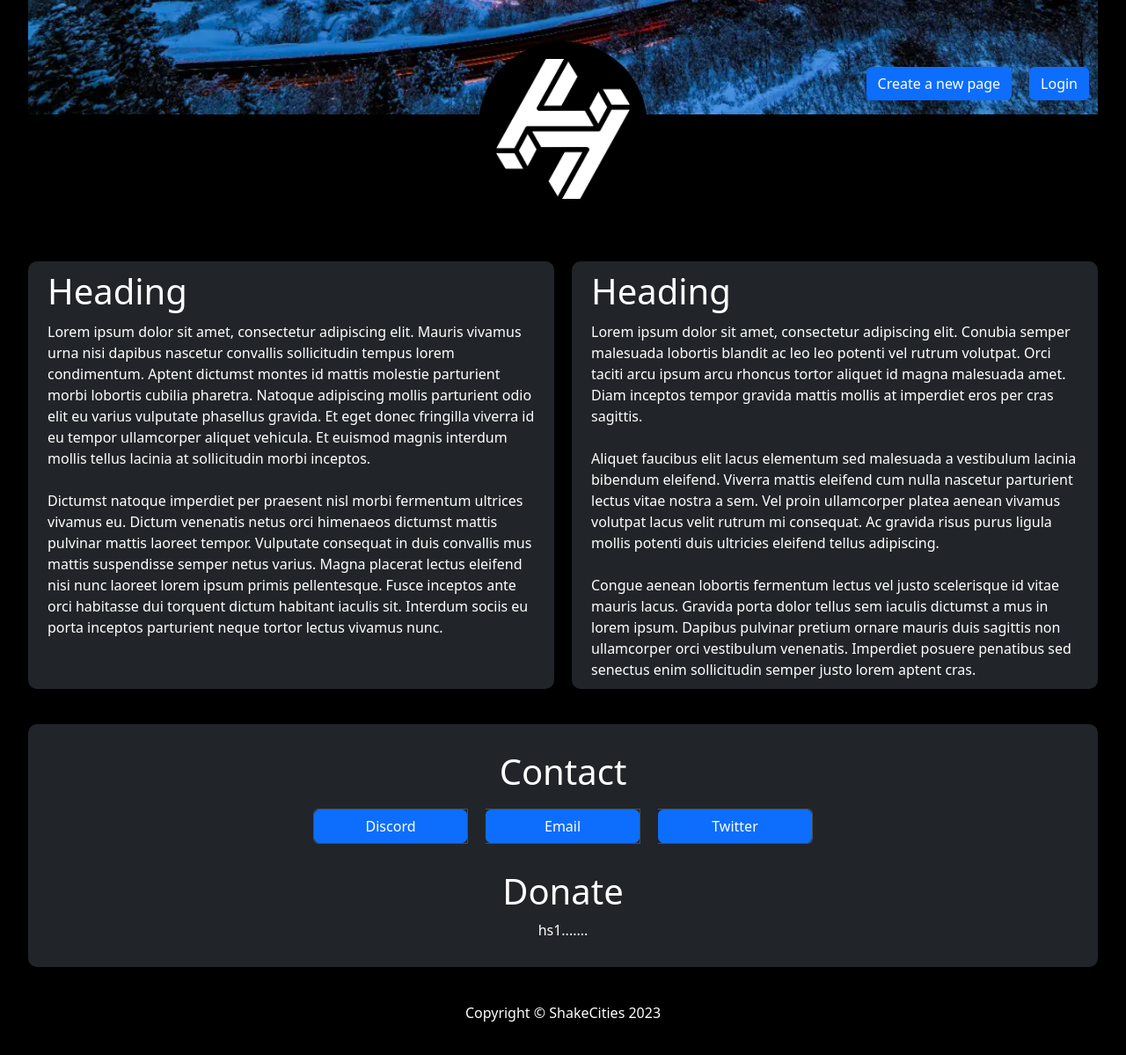
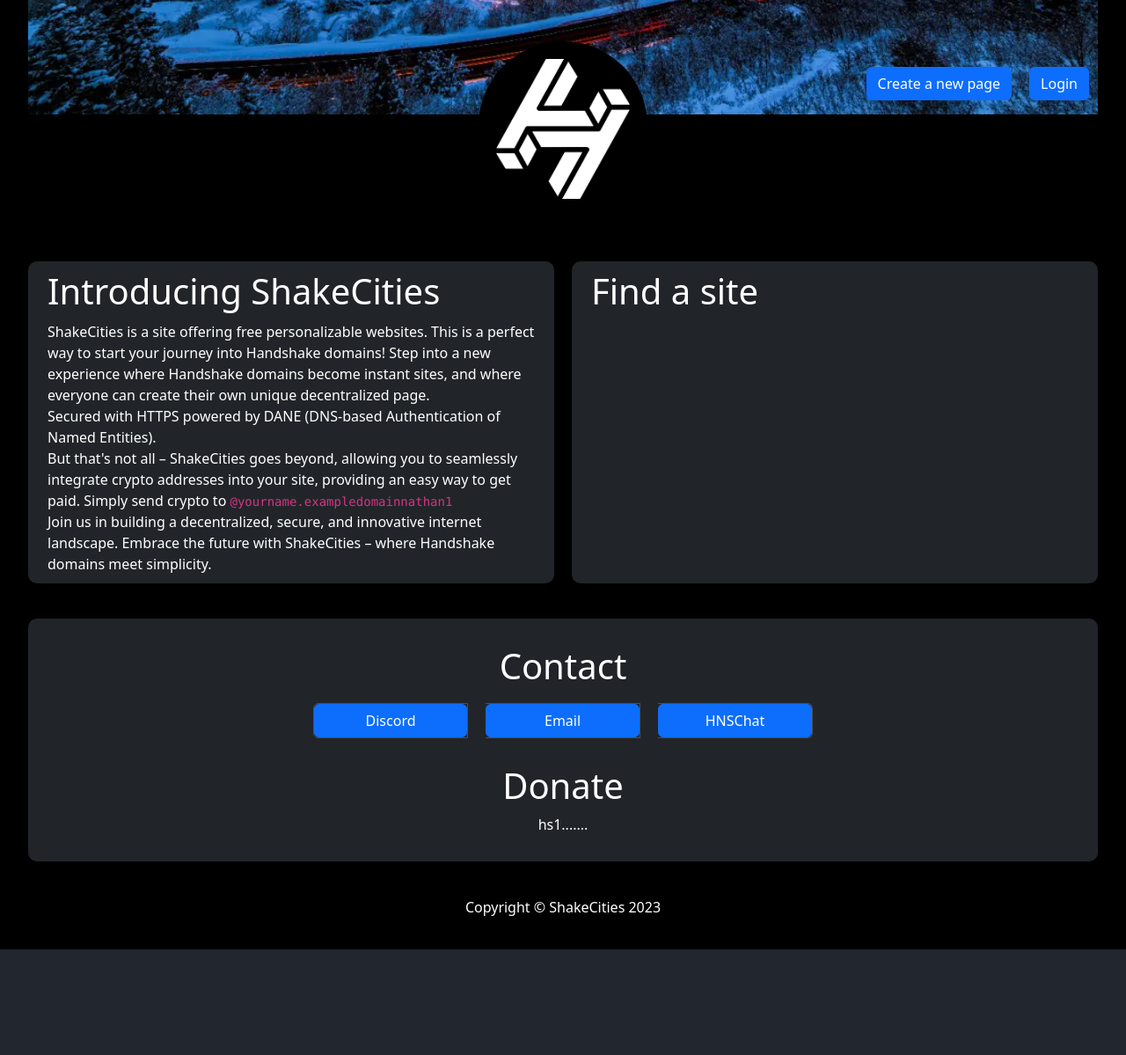
Before and after one commit to Nathanwoodburn/shakecities, a Flask app: page / in a window 1280 px wide. Shown: the whole page at 88% size. After the commit the page ends 1079 px from the top, so only its background shows below. Run offline with Flask 3, Linux system fonts and the light colour scheme; data that the repository does not hold is empty; parts of the project's set-up code (start-up, migrations or seed data) failed here and were passed over; some libraries are stand-ins or nearby versions.

Commit message:
feat: Add home page info

```diff
--- a/db.py
+++ b/db.py
@@ -2,6 +2,7 @@ import mysql.connector
 import os
 import dotenv
 import json
+import random
 
 dotenv.load_dotenv()
 
@@ -200,3 +201,23 @@ def update_website_wallet(domain,token,address):
     connection.commit()
     cursor.close()
     connection.close()
+
+def get_random_sites():
+    connection = mysql.connector.connect(**dbargs)
+    cursor = connection.cursor()
+    cursor.execute("""
+        SELECT * FROM site
+    """)
+    data = cursor.fetchall()
+    cursor.close()
+    connection.close()
+
+    # Randomly pick 5
+    if len(data) > 5:
+        data = random.sample(data,5)
+
+    names = []
+    for site in data:
+        names.append(site[1])
+
+    return names
--- a/main.py
+++ b/main.py
@@ -24,6 +24,8 @@ CITY_DOMAIN = os.getenv('CITY_DOMAIN')
 if CITY_DOMAIN == None:
     CITY_DOMAIN = "exampledomainnathan1"
 
+random_sites = ""
+
 #Assets routes
 @app.route('/assets/<path:path>')
 def assets(path):
@@ -35,6 +37,15 @@ def error(message):
 
 @app.route('/')
 def index():
+    global random_sites
+    if random_sites == "":
+        random_sites_names = db.get_random_sites()
+        for site in random_sites_names:
+            random_sites += "<a href='https://" + site + "." + CITY_DOMAIN + "' target='_blank'>" + site + "." +CITY_DOMAIN+ "</a><br>"
+
+
+
+
     if 'token' in request.cookies:
         token = request.cookies['token']
         # Verify token
@@ -44,8 +55,8 @@ def index():
             resp = make_response(redirect('/'))
             resp.set_cookie('token', '', expires=0)
             return resp
-        return render_template('index.html',account=user['email'],account_link="account",account_link_name="Account",CITY_DOMAIN=CITY_DOMAIN)
-    return render_template('index.html',account="Login",account_link="login",account_link_name="Login",CITY_DOMAIN=CITY_DOMAIN)
+        return render_template('index.html',account=user['email'],account_link="account",account_link_name="Account",CITY_DOMAIN=CITY_DOMAIN,random_sites=random_sites)
+    return render_template('index.html',account="Login",account_link="login",account_link_name="Login",CITY_DOMAIN=CITY_DOMAIN,random_sites=random_sites)
 
 @app.route('/signup', methods=['POST'])
 def signup():
@@ -229,7 +240,12 @@ def catch_all(path):
 def not_found(e):
     return redirect('/')
 
-
+def update_random_sites():
+    global random_sites
+    random_sites_names = db.get_random_sites()
+    random_sites = ""
+    for site in random_sites_names:
+        random_sites += "<a href='https://" + site + "." + CITY_DOMAIN + "' target='_blank'>" + site + "." +CITY_DOMAIN+ "</a><br>"
 
 if __name__ == '__main__':
     db.check_tables()
--- a/requirements.txt
+++ b/requirements.txt
@@ -10,3 +10,4 @@ passlib
 argon2-cffi
 mysql-connector-python
 beautifulsoup4
+apscheduler
--- a/templates/assets/css/styles.min.css
+++ b/templates/assets/css/styles.min.css
@@ -1 +1 @@
-.bs-icon{--bs-icon-size:.75rem;display:flex;flex-shrink:0;justify-content:center;align-items:center;font-size:var(--bs-icon-size);width:calc(var(--bs-icon-size) * 2);height:calc(var(--bs-icon-size) * 2);color:var(--bs-primary)}.bs-icon-xs{--bs-icon-size:1rem;width:calc(var(--bs-icon-size) * 1.5);height:calc(var(--bs-icon-size) * 1.5)}.bs-icon-sm{--bs-icon-size:1rem}.bs-icon-md{--bs-icon-size:1.5rem}.bs-icon-lg{--bs-icon-size:2rem}.bs-icon-xl{--bs-icon-size:2.5rem}.bs-icon.bs-icon-primary{color:var(--bs-white);background:var(--bs-primary)}.bs-icon.bs-icon-primary-light{color:var(--bs-primary);background:rgba(var(--bs-primary-rgb),.2)}.bs-icon.bs-icon-semi-white{color:var(--bs-primary);background:rgba(255,255,255,.5)}.bs-icon.bs-icon-rounded{border-radius:.5rem}.bs-icon.bs-icon-circle{border-radius:50%}.right-align{right:0;margin-right:1%}.top-align{top:0;margin-top:1%}.sticky-bottom{width:100%;bottom:1%;left:0}
+a{color:inherit}.bs-icon{--bs-icon-size:.75rem;display:flex;flex-shrink:0;justify-content:center;align-items:center;font-size:var(--bs-icon-size);width:calc(var(--bs-icon-size) * 2);height:calc(var(--bs-icon-size) * 2);color:var(--bs-primary)}.bs-icon-xs{--bs-icon-size:1rem;width:calc(var(--bs-icon-size) * 1.5);height:calc(var(--bs-icon-size) * 1.5)}.bs-icon-sm{--bs-icon-size:1rem}.bs-icon-md{--bs-icon-size:1.5rem}.bs-icon-lg{--bs-icon-size:2rem}.bs-icon-xl{--bs-icon-size:2.5rem}.bs-icon.bs-icon-primary{color:var(--bs-white);background:var(--bs-primary)}.bs-icon.bs-icon-primary-light{color:var(--bs-primary);background:rgba(var(--bs-primary-rgb),.2)}.bs-icon.bs-icon-semi-white{color:var(--bs-primary);background:rgba(255,255,255,.5)}.bs-icon.bs-icon-rounded{border-radius:.5rem}.bs-icon.bs-icon-circle{border-radius:50%}.right-align{right:0;margin-right:1%}.top-align{top:0;margin-top:1%}.sticky-bottom{width:100%;bottom:1%;left:0}
--- a/templates/city.html
+++ b/templates/city.html
@@ -14,7 +14,6 @@
     <link rel="icon" type="image/png" sizes="670x700" href="assets/img/HNS.png">
     <link rel="stylesheet" href="assets/bootstrap/css/bootstrap.min.css">
     <link rel="stylesheet" href="assets/css/styles.min.css">
-    <link rel="stylesheet" href="assets/css/city.min.css">
 </head>
 
 <body style="height: 99vh;width: 100vw;color: #1fffff;background: #000000;overflow-x: hidden;">
--- a/templates/index.html
+++ b/templates/index.html
@@ -32,12 +32,12 @@
     <section style="margin-top: 10px;">
         <div class="row" style="margin: 0px;">
             <div class="col" style="background: var(--bs-body-color);margin-right: 10px;border-radius: 10px;">
-                <h1 style="margin: 10px;">Heading</h1>
-                <p style="margin: 10px;">Lorem ipsum dolor sit amet, consectetur adipiscing elit. Mauris vivamus urna nisi dapibus nascetur convallis sollicitudin tempus lorem condimentum. Aptent dictumst montes id mattis molestie parturient morbi lobortis cubilia pharetra. Natoque adipiscing mollis parturient odio elit eu varius vulputate phasellus gravida. Et eget donec fringilla viverra id eu tempor ullamcorper aliquet vehicula. Et euismod magnis interdum mollis tellus lacinia at sollicitudin morbi inceptos.<br><br>Dictumst natoque imperdiet per praesent nisl morbi fermentum ultrices vivamus eu. Dictum venenatis netus orci himenaeos dictumst mattis pulvinar mattis laoreet tempor. Vulputate consequat in duis convallis mus mattis suspendisse semper netus varius. Magna placerat lectus eleifend nisi nunc laoreet lorem ipsum primis pellentesque. Fusce inceptos ante orci habitasse dui torquent dictum habitant iaculis sit. Interdum sociis eu porta inceptos parturient neque tortor lectus vivamus nunc.</p>
+                <h1 style="margin: 10px;">Introducing ShakeCities</h1>
+                <p style="margin: 10px;">ShakeCities is a site offering free personalizable&nbsp;websites. This is a perfect way to start your journey into Handshake domains! Step into a new experience where Handshake domains become instant sites, and where everyone can create their own unique decentralized page.<br>Secured with HTTPS powered by DANE (DNS-based Authentication of Named Entities).<br>But that's not all – ShakeCities goes beyond, allowing you to seamlessly integrate crypto addresses into your site, providing an easy way to get paid. Simply send crypto to <code>@yourname.{{CITY_DOMAIN}}</code><br>Join us in building a decentralized, secure, and innovative internet landscape. Embrace the future with ShakeCities – where Handshake domains meet simplicity.</p>
             </div>
             <div class="col" style="background: var(--bs-body-color);margin-left: 10px;border-radius: 10px;">
-                <h1 style="margin: 10px;">Heading</h1>
-                <p style="margin: 10px;">Lorem ipsum dolor sit amet, consectetur adipiscing elit. Conubia semper malesuada lobortis blandit ac leo leo potenti vel rutrum volutpat. Orci taciti arcu ipsum arcu rhoncus tortor aliquet id magna malesuada amet. Diam inceptos tempor gravida mattis mollis at imperdiet eros per cras sagittis.<br><br>Aliquet faucibus elit lacus elementum sed malesuada a vestibulum lacinia bibendum eleifend. Viverra mattis eleifend cum nulla nascetur parturient lectus vitae nostra a sem. Vel proin ullamcorper platea aenean vivamus volutpat lacus velit rutrum mi consequat. Ac gravida risus purus ligula mollis potenti duis ultricies eleifend tellus adipiscing.<br><br>Congue aenean lobortis fermentum lectus vel justo scelerisque id vitae mauris lacus. Gravida porta dolor tellus sem iaculis dictumst a mus in lorem ipsum. Dapibus pulvinar pretium ornare mauris duis sagittis non ullamcorper orci vestibulum venenatis. Imperdiet posuere penatibus sed senectus enim sollicitudin semper justo lorem aptent cras.</p>
+                <h1 style="margin: 10px;">Find a site</h1>
+                <p style="margin: 10px;font-size: 20px;">{{random_sites|safe}}</p>
             </div>
         </div>
     </section>
@@ -55,7 +55,7 @@
         <section class="d-none d-print-block d-md-block d-lg-block d-xl-block d-xxl-block" style="background: var(--bs-body-color);text-align: center;padding-top: 10px;padding-bottom: 10px;margin-bottom: 25px;margin-top: 40px;border-radius: 10px;">
             <div style="margin: 20px;">
                 <h1>Contact</h1>
-                <div class="list-group list-group-horizontal" data-bs-theme="dark" style="margin: auto;width: 50%;"><button class="list-group-item list-group-item-action" style="width: 33%;padding: 0px;margin: 10px;"><a class="btn btn-primary" role="button" style="width: 100%;" target="_blank" href="https://discord.com">Discord</a></button><button class="list-group-item list-group-item-action" style="width: 33%;padding: 0px;margin: 10px;"><a class="btn btn-primary" role="button" style="width: 100%;" target="_blank" href="mailto:email@example.com">Email</a></button><button class="list-group-item list-group-item-action" style="width: 33%;padding: 0px;margin: 10px;"><a class="btn btn-primary" role="button" style="width: 100%;" target="_blank" href="https://twitter.com">Twitter</a></button></div>
+                <div class="list-group list-group-horizontal" data-bs-theme="dark" style="margin: auto;width: 50%;"><button class="list-group-item list-group-item-action" style="width: 33%;padding: 0px;margin: 10px;"><a class="btn btn-primary" role="button" style="width: 100%;" target="_blank" href="https://l.woodburn.au/discord">Discord</a></button><button class="list-group-item list-group-item-action" style="width: 33%;padding: 0px;margin: 10px;"><a class="btn btn-primary" role="button" style="width: 100%;" target="_blank" href="mailto:shakecities@woodburn.au">Email</a></button><button class="list-group-item list-group-item-action" style="width: 33%;padding: 0px;margin: 10px;"><a class="btn btn-primary" role="button" style="width: 100%;" target="_blank" href="https://hnschat#channel:woodburn">HNSChat</a></button></div>
             </div>
             <div style="margin: 20px;">
                 <h1>Donate</h1>
```
Also changed, not shown: server.py (+11 -0 lines).
